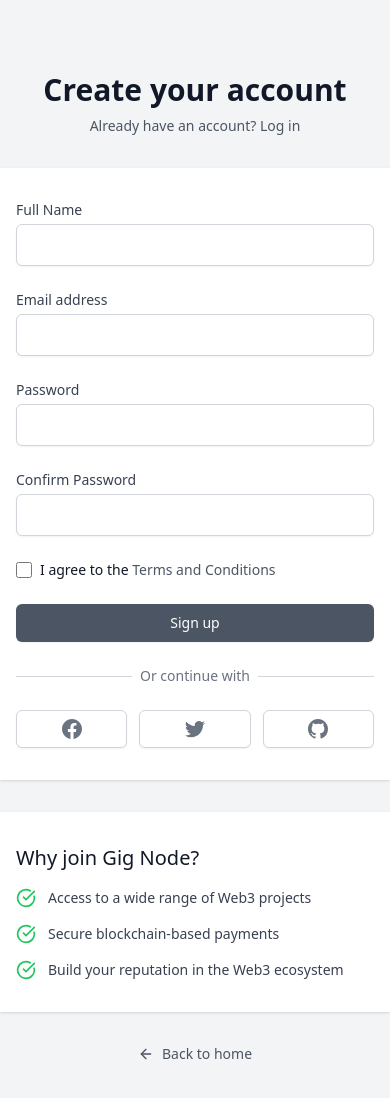
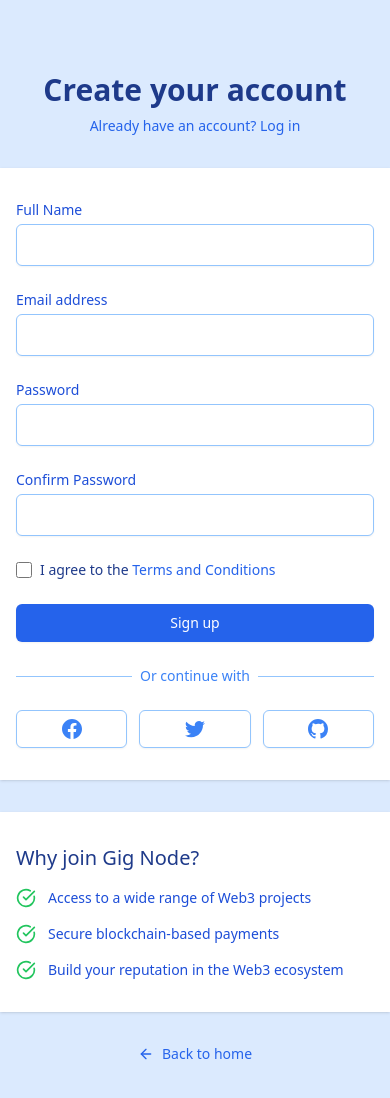
Before and after one commit to WebDevHarsha/gig_node, a Next.js app: page /signup in a window 390 px wide. Shown: the top 1098 px of the page. Built offline with nearby package versions, Linux system fonts and the light colour scheme.

Commit message:
color change

```diff
--- a/app/signup/page.tsx
+++ b/app/signup/page.tsx
@@ -29,14 +29,14 @@ export default function SignupPage() {
   }
 
   return (
-    <div className="min-h-screen bg-gray-100 flex flex-col justify-center py-12 sm:px-6 lg:px-8">
+    <div className="min-h-screen bg-blue-100 flex flex-col justify-center py-12 sm:px-6 lg:px-8">
       <div className="sm:mx-auto sm:w-full sm:max-w-md">
-        <h2 className="mt-6 text-center text-3xl font-extrabold text-gray-900">
+        <h2 className="mt-6 text-center text-3xl font-extrabold text-blue-900">
           Create your account
         </h2>
-        <p className="mt-2 text-center text-sm text-gray-600">
+        <p className="mt-2 text-center text-sm text-blue-600">
           Already have an account?{' '}
-          <Link href="/login" className="font-medium text-gray-600 hover:text-gray-500">
+          <Link href="/login" className="font-medium text-blue-600 hover:text-blue-500">
             Log in
           </Link>
         </p>
@@ -46,7 +46,7 @@ export default function SignupPage() {
         <div className="bg-white py-8 px-4 shadow sm:rounded-lg sm:px-10">
           <form className="space-y-6" onSubmit={handleSubmit}>
             <div>
-              <label htmlFor="fullName" className="block text-sm font-medium text-gray-700">
+              <label htmlFor="fullName" className="block text-sm font-medium text-blue-700">
                 Full Name
               </label>
               <div className="mt-1">
@@ -56,7 +56,7 @@ export default function SignupPage() {
                   type="text"
                   autoComplete="name"
                   required
-                  className="appearance-none block w-full px-3 py-2 border border-gray-300 rounded-md shadow-sm placeholder-gray-400 focus:outline-none focus:ring-gray-500 focus:border-gray-500 sm:text-sm"
+                  className="appearance-none block w-full px-3 py-2 border border-blue-300 rounded-md shadow-sm placeholder-blue-400 focus:outline-none focus:ring-blue-500 focus:border-blue-500 sm:text-sm"
                   value={formData.fullName}
                   onChange={handleChange}
                 />
@@ -64,7 +64,7 @@ export default function SignupPage() {
             </div>
 
             <div>
-              <label htmlFor="email" className="block text-sm font-medium text-gray-700">
+              <label htmlFor="email" className="block text-sm font-medium text-blue-700">
                 Email address
               </label>
               <div className="mt-1">
@@ -74,7 +74,7 @@ export default function SignupPage() {
                   type="email"
                   autoComplete="email"
                   required
-                  className="appearance-none block w-full px-3 py-2 border border-gray-300 rounded-md shadow-sm placeholder-gray-400 focus:outline-none focus:ring-gray-500 focus:border-gray-500 sm:text-sm"
+                  className="appearance-none block w-full px-3 py-2 border border-blue-300 rounded-md shadow-sm placeholder-blue-400 focus:outline-none focus:ring-blue-500 focus:border-blue-500 sm:text-sm"
                   value={formData.email}
                   onChange={handleChange}
                 />
@@ -82,7 +82,7 @@ export default function SignupPage() {
             </div>
 
             <div>
-              <label htmlFor="password" className="block text-sm font-medium text-gray-700">
+              <label htmlFor="password" className="block text-sm font-medium text-blue-700">
                 Password
               </label>
               <div className="mt-1">
@@ -92,7 +92,7 @@ export default function SignupPage() {
                   type="password"
                   autoComplete="new-password"
                   required
-                  className="appearance-none block w-full px-3 py-2 border border-gray-300 rounded-md shadow-sm placeholder-gray-400 focus:outline-none focus:ring-gray-500 focus:border-gray-500 sm:text-sm"
+                  className="appearance-none block w-full px-3 py-2 border border-blue-300 rounded-md shadow-sm placeholder-blue-400 focus:outline-none focus:ring-blue-500 focus:border-blue-500 sm:text-sm"
                   value={formData.password}
                   onChange={handleChange}
                 />
@@ -100,7 +100,7 @@ export default function SignupPage() {
             </div>
 
             <div>
-              <label htmlFor="confirmPassword" className="block text-sm font-medium text-gray-700">
+              <label htmlFor="confirmPassword" className="block text-sm font-medium text-blue-700">
                 Confirm Password
               </label>
               <div className="mt-1">
@@ -110,7 +110,7 @@ export default function SignupPage() {
                   type="password"
                   autoComplete="new-password"
                   required
-                  className="appearance-none block w-full px-3 py-2 border border-gray-300 rounded-md shadow-sm placeholder-gray-400 focus:outline-none focus:ring-gray-500 focus:border-gray-500 sm:text-sm"
+                  className="appearance-none block w-full px-3 py-2 border border-blue-300 rounded-md shadow-sm placeholder-blue-400 focus:outline-none focus:ring-blue-500 focus:border-blue-500 sm:text-sm"
                   value={formData.confirmPassword}
                   onChange={handleChange}
                 />
@@ -123,13 +123,13 @@ export default function SignupPage() {
                 name="agreeTerms"
                 type="checkbox"
                 required
-                className="h-4 w-4 text-gray-600 focus:ring-gray-500 border-gray-300 rounded"
+                className="h-4 w-4 text-blue-600 focus:ring-blue-500 border-blue-300 rounded"
                 checked={formData.agreeTerms}
                 onChange={handleChange}
               />
-              <label htmlFor="agreeTerms" className="ml-2 block text-sm text-gray-900">
+              <label htmlFor="agreeTerms" className="ml-2 block text-sm text-blue-900">
                 I agree to the{' '}
-                <Link href="/terms" className="font-medium text-gray-600 hover:text-gray-500">
+                <Link href="/terms" className="font-medium text-blue-600 hover:text-blue-500">
                   Terms and Conditions
                 </Link>
               </label>
@@ -138,7 +138,7 @@ export default function SignupPage() {
             <div>
               <button
                 type="submit"
-                className="w-full flex justify-center py-2 px-4 border border-transparent rounded-md shadow-sm text-sm font-medium text-white bg-gray-600 hover:bg-gray-700 focus:outline-none focus:ring-2 focus:ring-offset-2 focus:ring-gray-500"
+                className="w-full flex justify-center py-2 px-4 border border-transparent rounded-md shadow-sm text-sm font-medium text-white bg-blue-600 hover:bg-blue-700 focus:outline-none focus:ring-2 focus:ring-offset-2 focus:ring-blue-500"
               >
                 Sign up
               </button>
@@ -148,10 +148,10 @@ export default function SignupPage() {
           <div className="mt-6">
             <div className="relative">
               <div className="absolute inset-0 flex items-center">
-                <div className="w-full border-t border-gray-300" />
+                <div className="w-full border-t border-blue-300" />
               </div>
               <div className="relative flex justify-center text-sm">
-                <span className="px-2 bg-white text-gray-500">Or continue with</span>
+                <span className="px-2 bg-white text-blue-500">Or continue with</span>
               </div>
             </div>
 
@@ -159,7 +159,7 @@ export default function SignupPage() {
               <div>
                 <a
                   href="#"
-                  className="w-full inline-flex justify-center py-2 px-4 border border-gray-300 rounded-md shadow-sm bg-white text-sm font-medium text-gray-500 hover:bg-gray-50"
+                  className="w-full inline-flex justify-center py-2 px-4 border border-blue-300 rounded-md shadow-sm bg-white text-sm font-medium text-blue-500 hover:bg-blue-50"
                 >
                   <span className="sr-only">Sign up with Facebook</span>
                   <svg className="w-5 h-5" fill="currentColor" viewBox="0 0 20 20" aria-hidden="true">
@@ -171,7 +171,7 @@ export default function SignupPage() {
               <div>
                 <a
                   href="#"
-                  className="w-full inline-flex justify-center py-2 px-4 border border-gray-300 rounded-md shadow-sm bg-white text-sm font-medium text-gray-500 hover:bg-gray-50"
+                  className="w-full inline-flex justify-center py-2 px-4 border border-blue-300 rounded-md shadow-sm bg-white text-sm font-medium text-blue-500 hover:bg-blue-50"
                 >
                   <span className="sr-only">Sign up with Twitter</span>
                   <svg className="w-5 h-5" fill="currentColor" viewBox="0 0 20 20" aria-hidden="true">
@@ -183,7 +183,7 @@ export default function SignupPage() {
               <div>
                 <a
                   href="#"
-                  className="w-full inline-flex justify-center py-2 px-4 border border-gray-300 rounded-md shadow-sm bg-white text-sm font-medium text-gray-500 hover:bg-gray-50"
+                  className="w-full inline-flex justify-center py-2 px-4 border border-blue-300 rounded-md shadow-sm bg-white text-sm font-medium text-blue-500 hover:bg-blue-50"
                 >
                   <span className="sr-only">Sign up with GitHub</span>
                   <svg className="w-5 h-5" fill="currentColor" viewBox="0 0 20 20" aria-hidden="true">
@@ -198,26 +198,26 @@ export default function SignupPage() {
 
       <div className="mt-8 sm:mx-auto sm:w-full sm:max-w-md">
         <div className="bg-white py-8 px-4 shadow sm:rounded-lg sm:px-10">
-          <h3 className="text-xl font-medium text-gray-900 mb-4">Why join Gig Node?</h3>
+          <h3 className="text-xl font-medium text-blue-900 mb-4">Why join Gig Node?</h3>
           <ul className="space-y-4">
             <li className="flex items-start">
               <CheckCircle className="flex-shrink-0 h-5 w-5 text-green-500" />
-              <p className="ml-3 text-sm text-gray-700">Access to a wide range of Web3 projects</p>
+              <p className="ml-3 text-sm text-blue-700">Access to a wide range of Web3 projects</p>
             </li>
             <li className="flex items-start">
               <CheckCircle className="flex-shrink-0 h-5 w-5 text-green-500" />
-              <p className="ml-3 text-sm text-gray-700">Secure blockchain-based payments</p>
+              <p className="ml-3 text-sm text-blue-700">Secure blockchain-based payments</p>
             </li>
             <li className="flex items-start">
               <CheckCircle className="flex-shrink-0 h-5 w-5 text-green-500" />
-              <p className="ml-3 text-sm text-gray-700">Build your reputation in the Web3 ecosystem</p>
+              <p className="ml-3 text-sm text-blue-700">Build your reputation in the Web3 ecosystem</p>
             </li>
           </ul>
         </div>
       </div>
 
       <div className="mt-8 text-center">
-        <Link href="/" className="text-sm font-medium text-gray-600 hover:text-gray-500 flex items-center justify-center">
+        <Link href="/" className="text-sm font-medium text-blue-600 hover:text-blue-500 flex items-center justify-center">
           <ArrowLeft className="mr-2 h-4 w-4" />
           Back to home
         </Link>
```
Also changed, not shown: app/login/page.tsx (+19 -19 lines), components/Home.tsx (+17 -17 lines), components/Navbar.tsx (+3 -3 lines).
